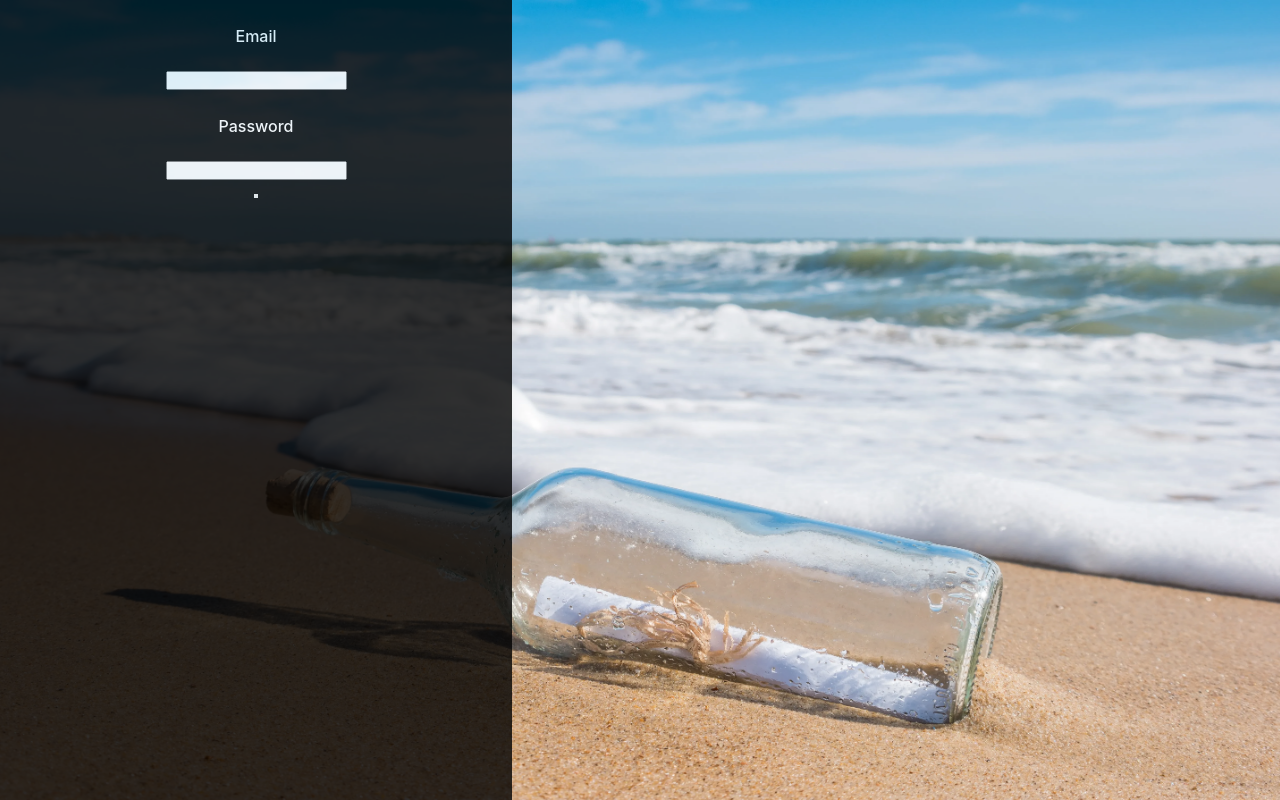
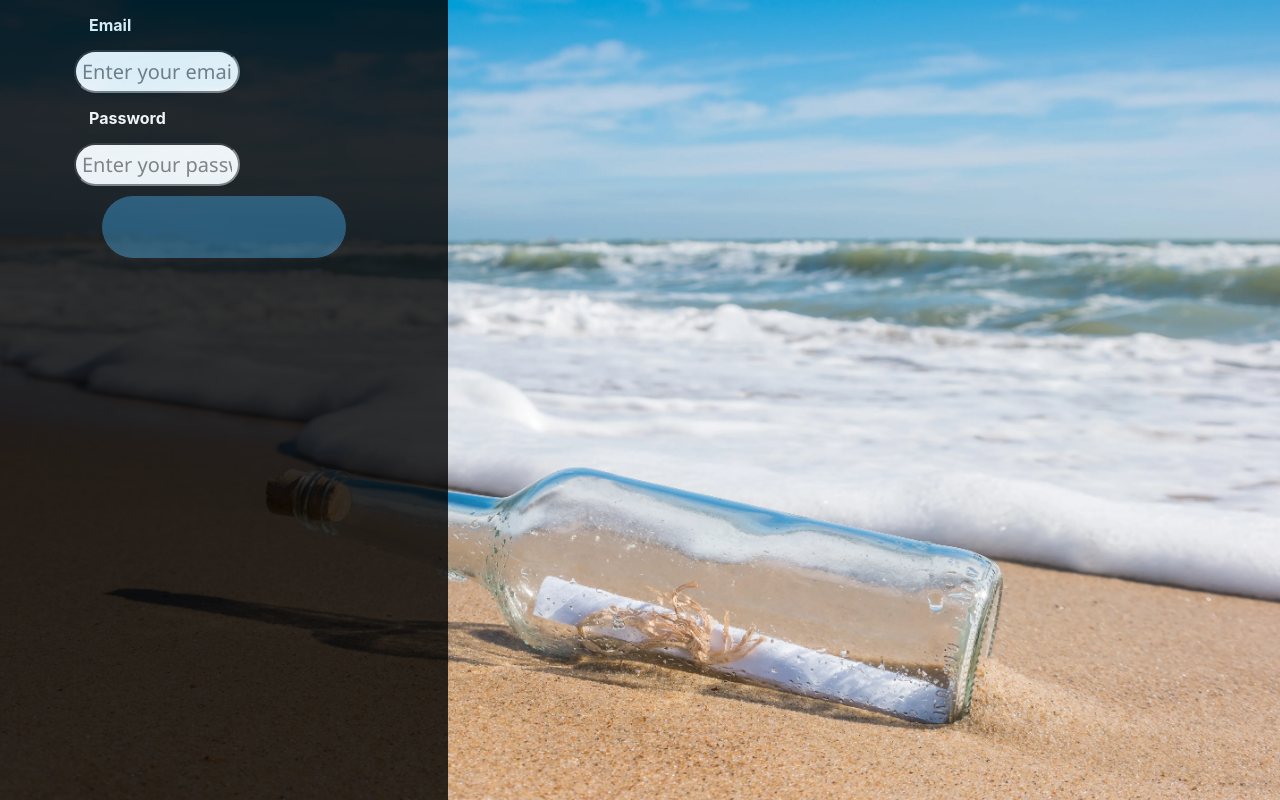
Before and after one commit to DannyHayek/time-capsule-client, a React (Create React App) app: page /authPage in a window 1280 px wide. Built offline with nearby package versions, Linux system fonts and the light colour scheme.

Commit message:
Created more components and styling for auth page

```diff
--- a/src/components/auth/AuthButton.jsx
+++ b/src/components/auth/AuthButton.jsx
@@ -5,7 +5,7 @@ const AuthButton = () => {
 
   return (
     <div>
-        <button>
+        <button className='auth-page-btn primary-btn login-btn font'>
             {localStorage.getItem("authType")}
         </button>
     </div>
--- /dev/null
+++ b/src/components/auth/EmailInput.jsx
@@ -0,0 +1,12 @@
+import React from 'react'
+
+const EmailInput = () => {
+  return (
+    <div className='flex column'>
+        <label className='auth-label'>Email</label>
+        <input className='font' placeholder='Enter your email...'></input>
+    </div>
+  )
+}
+
+export default EmailInput;
--- a/src/components/auth/LoginForm.jsx
+++ b/src/components/auth/LoginForm.jsx
@@ -1,15 +1,16 @@
 import React from 'react'
 import AuthButton from './AuthButton'
+import EmailInput from './EmailInput'
+import PasswordInput from './PasswordInput'
 
 const LoginForm = () => {
   return (
     <div>
         <section>
           <form className='flex column flex-center'>
-            <label className='auth-label'>Email</label>
-            <input></input>
-            <label className='auth-label'>Password</label>
-            <input></input>
+            <EmailInput />
+
+            <PasswordInput />
           </form>
         </section>
 
--- /dev/null
+++ b/src/components/auth/PasswordInput.jsx
@@ -0,0 +1,12 @@
+import React from 'react'
+
+const PasswordInput = () => {
+  return (
+    <div className='flex column'>
+            <label className='auth-label'>Password</label>
+            <input className='font' placeholder='Enter your password...' type='password'></input>
+    </div>
+  )
+}
+
+export default PasswordInput
--- a/src/pages/AuthPage/AuthPage.css
+++ b/src/pages/AuthPage/AuthPage.css
@@ -12,12 +12,29 @@
     background-color: black;
     opacity: 80%;
     height: 100%;
-    min-width: 40dvw;
+    min-width: 35dvw;
 }
 
 .auth-label {
     color: white;
-    font-weight: 500;
+    font-weight: 700;
     text-align: left;
     padding: 5%;
+
 }
+
+input {
+    width: 50%;
+    border-radius: 113.5px;
+    text-align: center;
+    padding: 2%;
+    font-size: calc(15px + 0.390625vw);
+}
+
+.auth-page-btn {
+    width: 55%;
+    height: 4rem;
+    border-radius: 60px;
+    font-size: calc(28px + 0.390625vw);
+    margin: 2%;
+}
```
